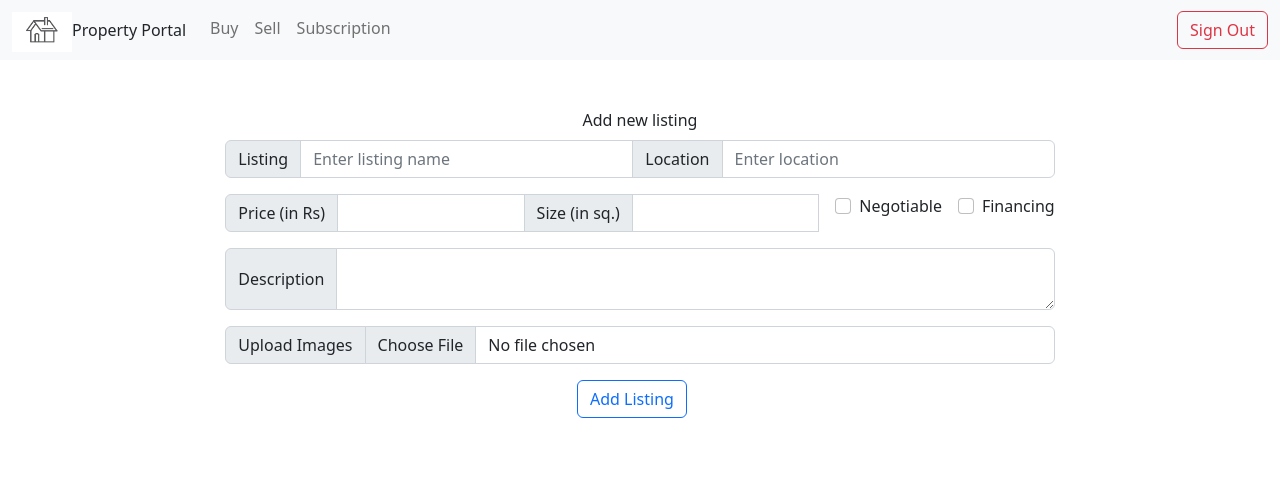
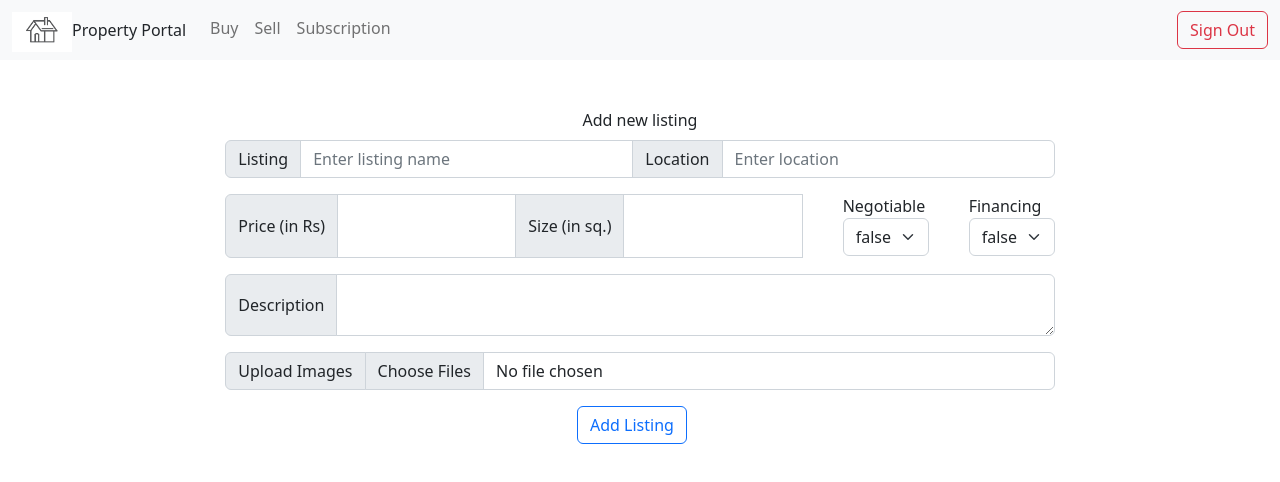
Before and after one commit to ManishV5/property-portal, a React (Create React App) app: page /sell in a window 1280 px wide. Shown: the top 482 px of the page. Built offline with nearby package versions, Linux system fonts and the light colour scheme; no server answers; sample sign-in values are in the browser's storage.

Commit message:
added sell route feature

```diff
--- a/src/firebase-config/config.js
+++ b/src/firebase-config/config.js
@@ -2,6 +2,7 @@
 import { initializeApp } from "firebase/app";
 import { getFirestore } from "firebase/firestore"
 import { getAuth, GoogleAuthProvider } from "firebase/auth"
+import { getStorage } from "firebase/storage"
 // TODO: Add SDKs for Firebase products that you want to use
 // https://firebase.google.com/docs/web/setup#available-libraries
 
@@ -21,3 +22,4 @@ const app = initializeApp(firebaseConfig);
 export const db = getFirestore(app)
 export const auth = getAuth(app)
 export const provider = new GoogleAuthProvider()
+export const storage = getStorage(app)
--- a/src/pages/Sell.js
+++ b/src/pages/Sell.js
@@ -1,54 +1,96 @@
-import { useEffect } from "react"
+import { useEffect, useState } from "react"
 import { useNavigate } from "react-router-dom"
+import React from "react"
+import { addDoc, collection } from "firebase/firestore"
+import { db, auth } from "../firebase-config/config";
+import { storage } from "../firebase-config/config"
+import { ref, uploadBytes } from "firebase/storage"
 
 export const Sell = (props) => {
+    const [images, setImages] = useState(null)
     let navigate = useNavigate()
+    const listingCollectionRef = collection(db, "listings")
+
     useEffect(() => {
         if(!props.isAuth){
             navigate('/signin')
         }
     }, [])
 
+    let listingNameRef = React.createRef()
+    let locationRef = React.createRef()
+    let priceRef = React.createRef()
+    let sizeRef = React.createRef()
+    let negotaibleRef = React.createRef()
+    let financingRef = React.createRef()
+    let descriptionRef = React.createRef()
+
+    const handleAddListing = async () => {
+        await addDoc(listingCollectionRef, {
+            "listing-name"  : listingNameRef.current.value,
+            "location" : locationRef.current.value,
+            "price" : priceRef.current.value,
+            "size" : sizeRef.current.value,
+            "negotiable" : negotaibleRef.current.value,
+            "financing" : financingRef.current.value,
+            "description" : descriptionRef.current.value,
+            "imageRef" : `${auth.currentUser.uid}_${listingNameRef.current.value}`
+        }).then(() => {
+            for(let i = 0; i < images.length; i++){
+                uploadBytes(ref(storage, `${auth.currentUser.uid}_${listingNameRef.current.value}/${i}`), images[i])
+            }
+            navigate('/')
+        })
+    }
+
+
     return (
-        <div className="container d-flex justify-content-center col-8 mt-5">
+        <div className="container d-flex justi
+        fy-content-center col-8 mt-5">
             <div className="addNewListing">
                 <div class="text-center">
                     <label className="form-label">Add new listing</label>
                 </div>
                 <div className="input-group mb-3">
                     <span className="input-group-text">Listing</span>
-                    <input type="text" className="form-control" placeholder="Enter listing name"/>
+                    <input type="text" className="form-control" placeholder="Enter listing name" ref={listingNameRef}/>
                     <span className="input-group-text">Location</span>
-                    <input type="text" className="form-control" placeholder="Enter location"/>
+                    <input type="text" className="form-control" placeholder="Enter location" ref={locationRef}/>
                 </div>
 
                 <div className="input-group mb-3">
                     <span className="input-group-text">Price (in Rs)</span>
-                    <input type="number" className="form-control"/>
+                    <input type="number" className="form-control" ref={priceRef}/>
                     <span className="input-group-text">Size (in sq.)</span>
-                    <input type="number" className="form-control"/>
+                    <input type="number" className="form-control" ref={sizeRef}/>
                     <div class="form-check ms-3">
                         <label class="form-check-label" for="flexCheckDefault">Negotiable</label>
-                        <input class="form-check-input" type="checkbox" value=""/>
+                        <select class="form-select" ref={negotaibleRef}>
+                            <option selected value="false">false</option>
+                            <option value="true">true</option>
+                        </select>
                     </div>
                     <div class="form-check ms-3">
                         <label class="form-check-label" for="flexCheckDefault">Financing</label>
-                        <input class="form-check-input" type="checkbox" value=""/>
+                        <select class="form-select" ref={financingRef}>
+                            <option selected value="false">false</option>
+                            <option value="true">true</option>
+                        </select>
                     </div>
                 </div>
 
 
                 <div className="input-group mb-3">
                     <span className="input-group-text">Description</span>
-                    <textarea className="form-control" aria-label="With textarea"></textarea>
+                    <textarea className="form-control" aria-label="With textarea" ref={descriptionRef}></textarea>
                 </div>
 
                 <div className="input-group mb-3">
                     <label class="input-group-text">Upload Images</label>
-                    <input type="file" class="form-control"/>
+                    <input type="file" multiple class="form-control" onChange={(e) => {setImages(e.target.files)}}/>
                 </div>
                 <div class="mt-3 text-center">
-                    <button class="btn btn-outline-primary me-3">Add Listing</button>
+                    <button class="btn btn-outline-primary me-3" onClick={handleAddListing}>Add Listing</button>
                 </div>
             </div>
         </div>
```
